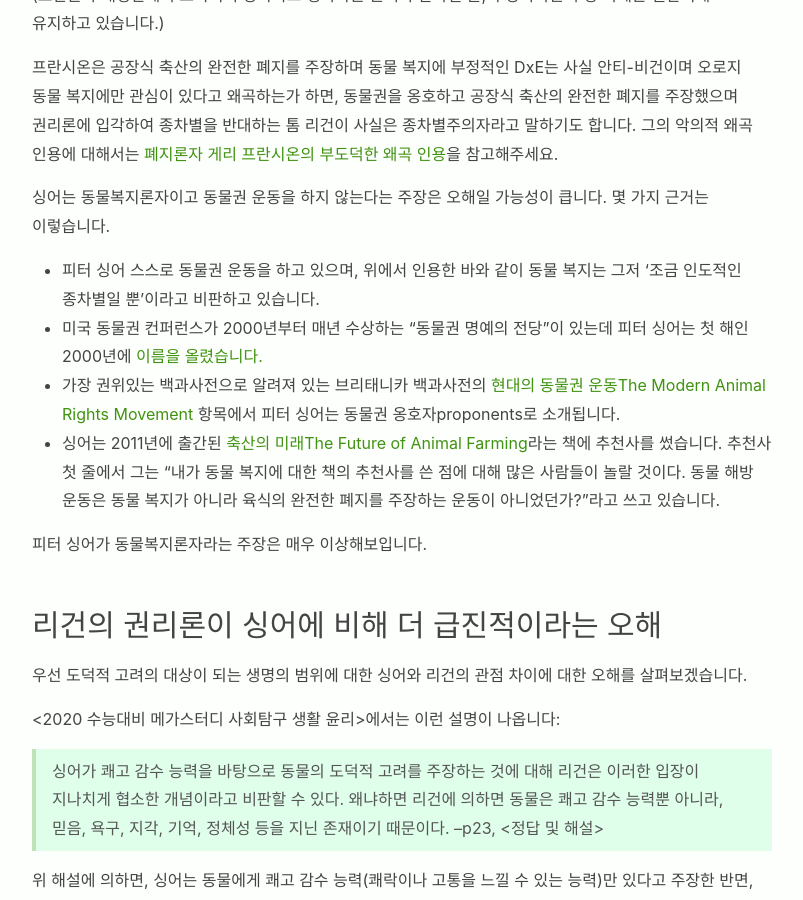
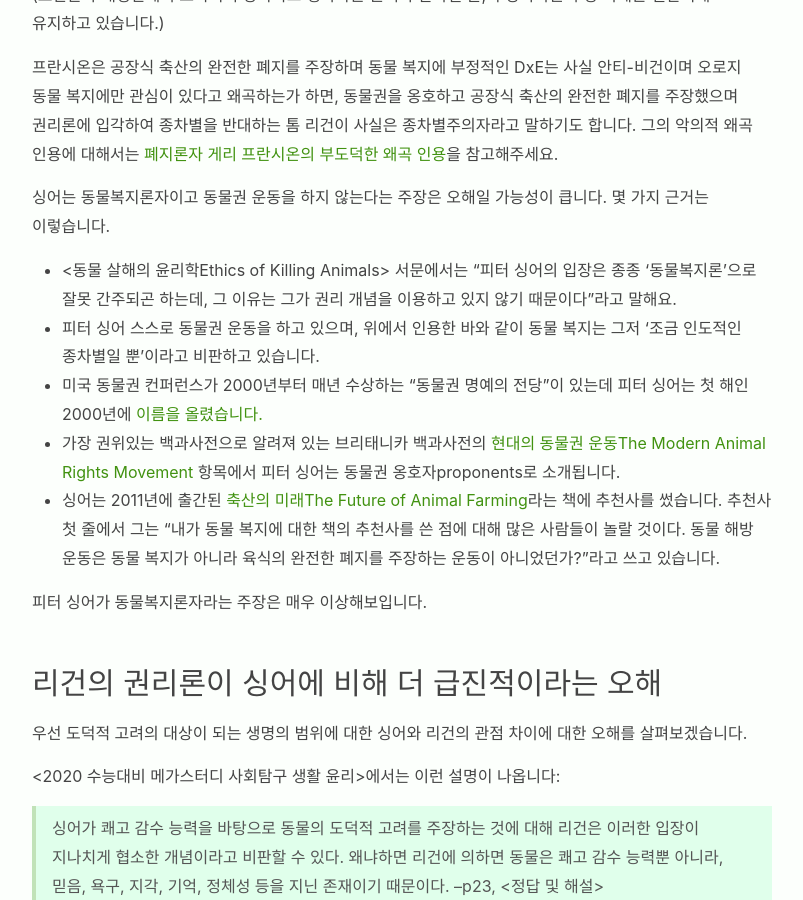
Before and after one commit to veganstudies/veganstudies.github.io, a Jekyll site: the page built from _posts/2019-07-21-singer-on-animal-liberation.md, in a window 1280 px wide and 900 px high, scrolled down 10692 px. Shown: the whole window, without its empty margins (238-1041 px from the left). Built offline with Jekyll 4.4.1, drawn with Linux system fonts in a browser that asks for light colours.

Commit message:
Update 2019-07-21-singer-on-animal-liberation.md

```diff
--- a/_posts/2019-07-21-singer-on-animal-liberation.md
+++ b/_posts/2019-07-21-singer-on-animal-liberation.md
@@ -468,6 +468,7 @@ Francione은 "싱어는 동물을 죽이는 것 자체는 문제가 없다는
 싱어는 동물복지론자이고 동물권 운동을 하지 않는다는 주장은 오해일 가능성이
 큽니다. 몇 가지 근거는 이렇습니다.
 
+* \<동물 살해의 윤리학Ethics of Killing Animals\> 서문에서는 "피터 싱어의 입장은 종종 '동물복지론'으로 잘못 간주되곤 하는데, 그 이유는 그가 권리 개념을 이용하고 있지 않기 때문이다"라고 말해요.
 * 피터 싱어 스스로 동물권 운동을 하고 있으며, 위에서 인용한 바와 같이 동물
   복지는 그저 '조금 인도적인 종차별일 뿐'이라고 비판하고 있습니다.
 * 미국 동물권 컨퍼런스가 2000년부터 매년 수상하는 "동물권 명예의 전당"이 있는데
```
